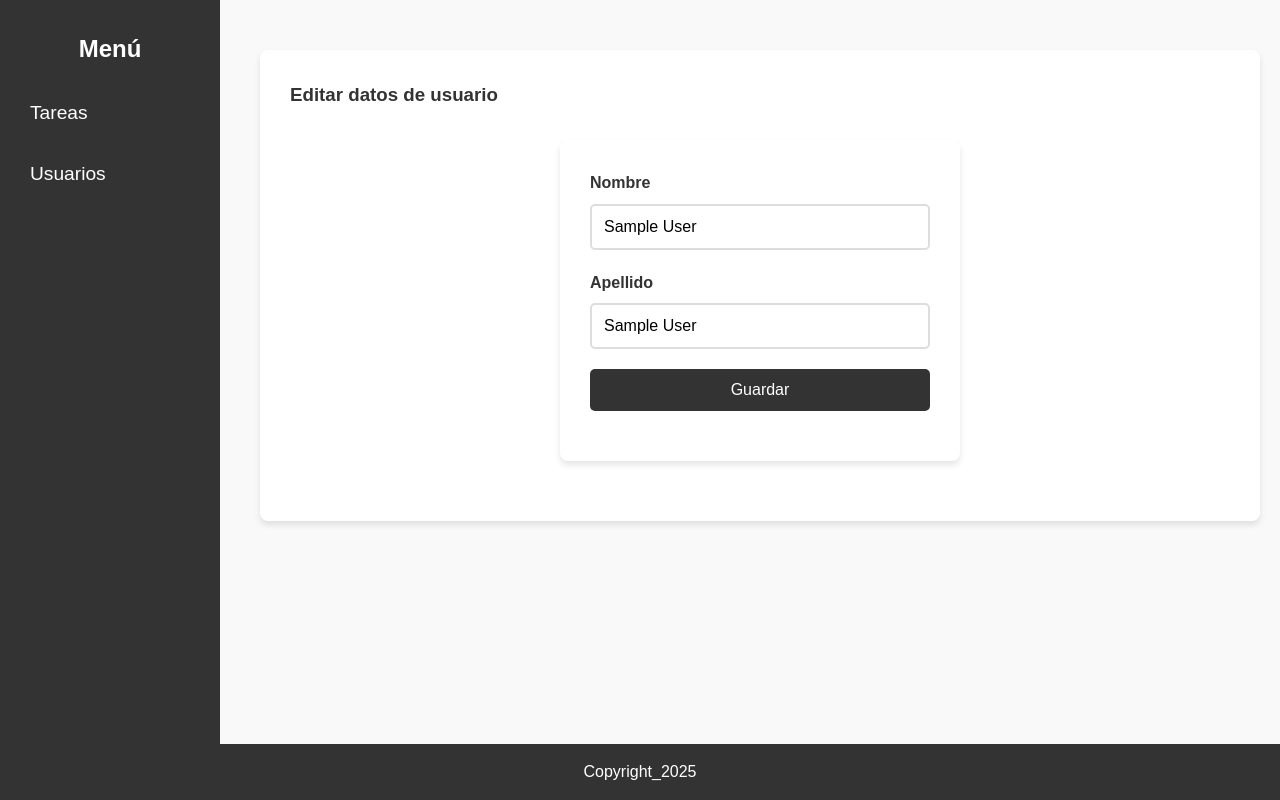
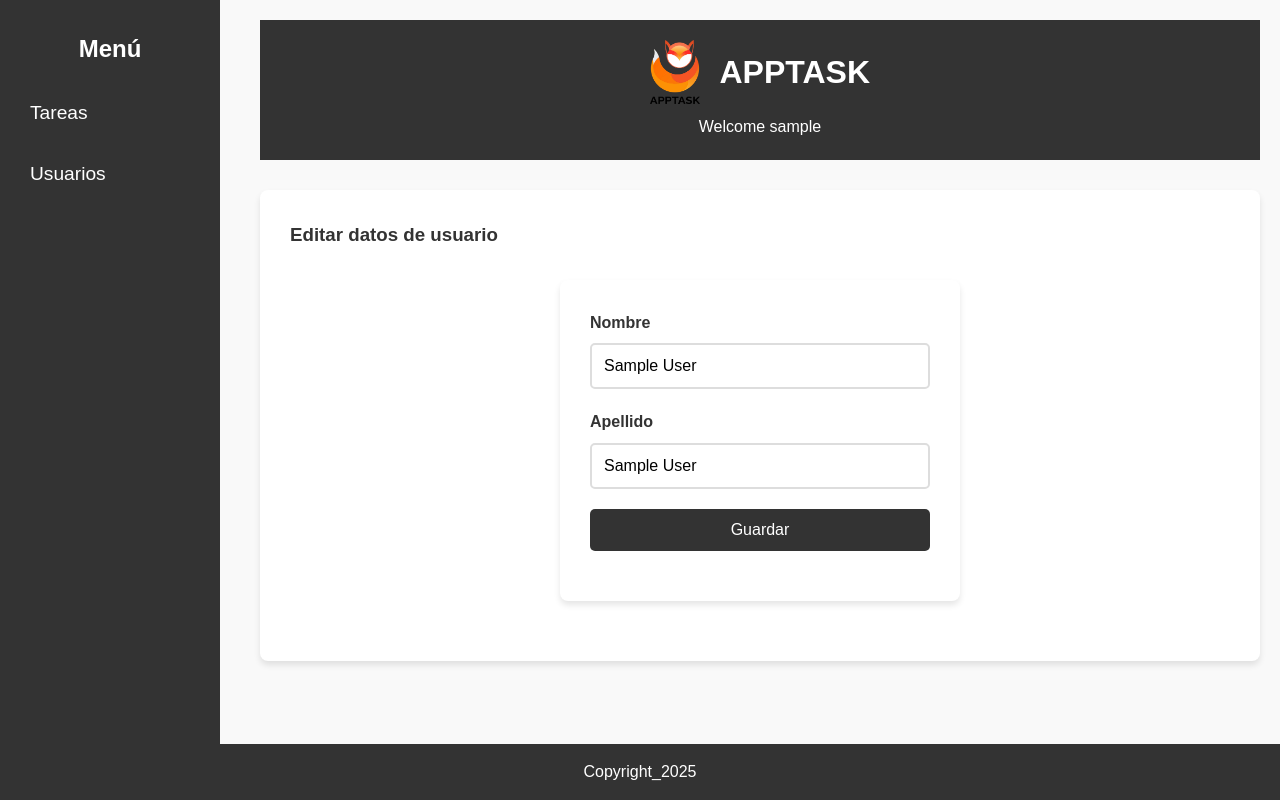
Before and after one commit to JEViz77/APPTASK, a PHP site: page /usuarios.php in a window 1280 px wide. Run offline with PHP 8.4, Linux system fonts and the light colour scheme; the visitor is signed in with stand-in values (Sample User, id 1).

Commit message:
ultimos detalles de la pagina

```diff
--- a/añadir_tareas.php
+++ b/añadir_tareas.php
@@ -1,5 +1,4 @@
 <?php
-session_start();
 include("partials/cabecera.php");
 include("conexiondb.php");
 if(isset($_SESSION["Usuarios_id"])){
--- a/css/nuevo.css
+++ b/css/nuevo.css
@@ -307,3 +307,7 @@ form a:hover {
 #presentacion p {
     color: #333;
 }
+#welcome p{
+    color: white;
+
+}
--- a/editar_tarea.php
+++ b/editar_tarea.php
@@ -1,5 +1,4 @@
 <?php
-session_start();
 include("partials/cabecera.php");
 include("conexiondb.php");
 if(isset($_SESSION["Usuarios_id"])){
--- a/eliminar_tarea.php
+++ b/eliminar_tarea.php
@@ -1,5 +1,4 @@
 <?php
-session_start();
 include("conexiondb.php");
 
 if (isset($_GET['tareas_id'])) {
--- a/partials/cabecera.php
+++ b/partials/cabecera.php
@@ -1,3 +1,12 @@
+<?php
+session_start();
+if (isset($_SESSION["username"])) {
+    $username= $_SESSION["username"];
+
+}
+
+
+?>
 <!DOCTYPE html>
 <html lang="es">
 
@@ -12,6 +21,11 @@
 <body>
 
     <main>
+        <header id="welcome">
+            <a href="index.php"><img src="logo/logo1.webp" alt="logo1"></a>
+            <h1>APPTASK</h1>
+            <p>Welcome <?php if(isset($username)){ echo $username;} ?></p>
+        </header>
         <aside>
             <h2>Menú</h2>
             <ul>
--- a/tareas.php
+++ b/tareas.php
@@ -1,6 +1,5 @@
 <?php include("partials/cabecera.php");
 include("conexiondb.php");
-session_start();
 if(isset($_SESSION["Usuarios_id"])){
   $Usuarios_id = $_SESSION['Usuarios_id']; // Asumiendo que user_id se almacena en la sesión al iniciar sesión
 
--- a/usuarios.php
+++ b/usuarios.php
@@ -1,7 +1,7 @@
 <?php
 include("partials/cabecera.php");
 include("conexiondb.php");
-session_start();
+
 if (isset($_POST["name"])) {
   $name = $_POST["name"];
   $lastname = $_POST["lastname"];
```
